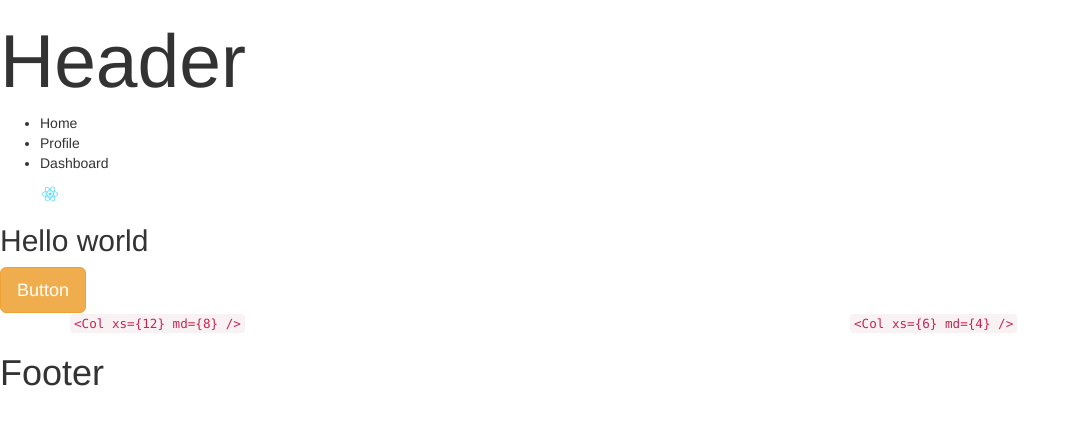
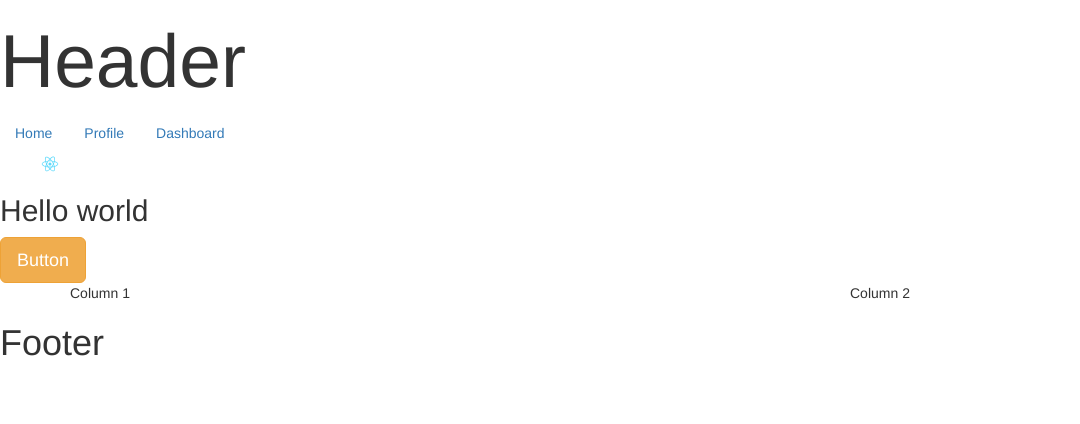
Before and after one commit to jakubfedyk/react_cw, a React (Create React App) app in the folder react-component/: page / in a window 1280 px wide. Shown: the top 424 px of the page, without its empty margins (0-1080 px from the left). Built offline with nearby package versions, Linux system fonts and the light colour scheme.

Commit message:
examples with bootstrap react vol2

```diff
--- a/react-component/src/components/Home.js
+++ b/react-component/src/components/Home.js
@@ -1,21 +1,19 @@
 import React from 'react';
-import {Button} from 'react-bootstrap';
-import {Grid, Row, Col} from 'react-bootstrap';
+import {Grid, Row, Col, Button} from 'react-bootstrap';
 
 const Home = () => {
     const handleClick = () => {
         alert('handle click');
     };
-    return  (
+    return (
         <div>
-            <Button bsStyle="warning"  bsSize="large" onClick={handleClick}>Button</Button>
+            <Button bsStyle="warning" bsSize="large" onClick={handleClick}>Button</Button>
             <Grid>
-            <Row className="show-grid">
-                <Col xs={12} md={8}><code>&lt;{'Col xs={12} md={8}'} /&gt;</code></Col>
-                <Col xs={6} md={4}><code>&lt;{'Col xs={6} md={4}'} /&gt;</code></Col>
-            </Row>
+                <Row>
+                    <Col xs={6} md={8}>Column 1</Col>
+                    <Col xs={6} md={4}>Column 2</Col>
+                </Row>
             </Grid>
-
         </div>
     );
 };
--- a/react-component/src/components/Menu.js
+++ b/react-component/src/components/Menu.js
@@ -1,16 +1,15 @@
 import React from 'react';
+import {Nav, NavItem} from 'react-bootstrap';
 
 
 const Menu = () => {
-    const menuElements = [
-        'Home','Profile','Dashboard'].map((element,index)=> {
-        return <li key={index}>{element}</li>;
-    });
     return (
         <div>
-            <ul>
-                {menuElements}
-            </ul>
+            <Nav bsStyle="pills" activeKey={0}>
+                <NavItem eventKey={1}>Home</NavItem>
+                <NavItem eventKey={2}>Profile</NavItem>
+                <NavItem eventKey={3}>Dashboard</NavItem>
+            </Nav>
         </div>)
 };
 export default Menu;
```
